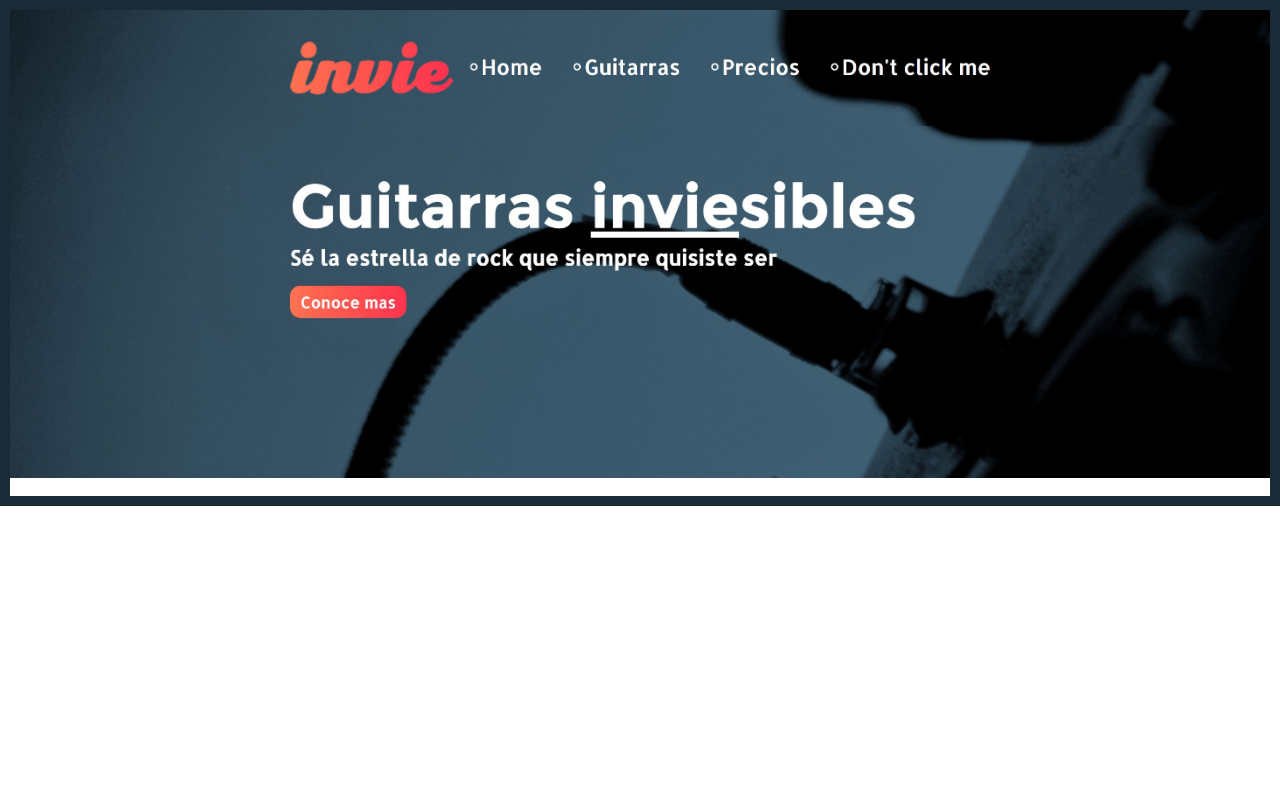
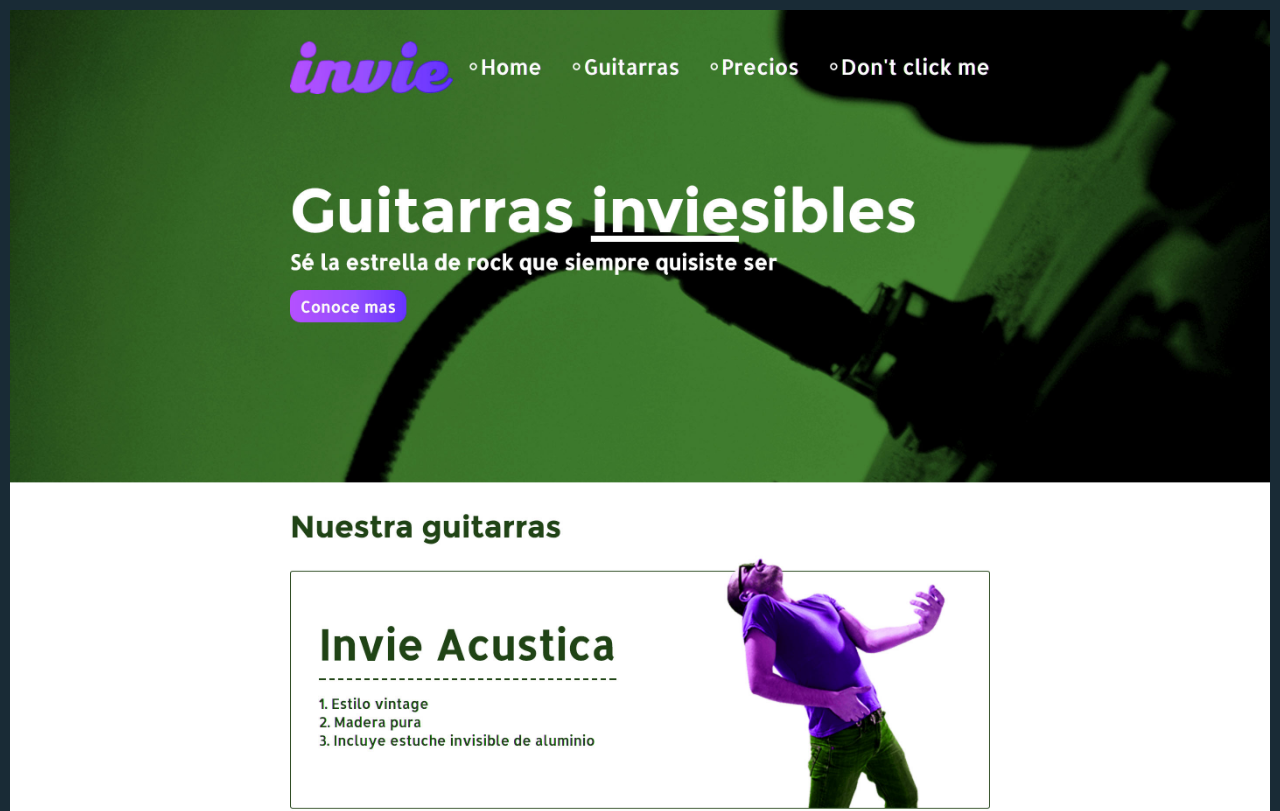
Before and after one commit to kestaba/InvieGithub, a plain HTML site: page index.html in a window 1280 px wide. Shown: the top 811 px of the page. Drawn offline with Linux system fonts and the light colour scheme.

Commit message:
Agregando el update A

```diff
--- a/index.html
+++ b/index.html
@@ -8,9 +8,7 @@
   <body>
     <img src="static/img/invie-responsiva.png" alt="" id="responsive">
     <div class="full">
-      <img src="static/img/header.jpg" alt="">
-      <img src="static/img/hero.jpg" alt="">
-      <img src="static/img/acustica.jpg" alt="">
+    <img src="static/img/nueva-version.jpg" alt="" class="full">
     </div>
   </body>
 </html>
```
Also changed, not shown: static/img/nueva-version.jpg (added), 1 other file.
